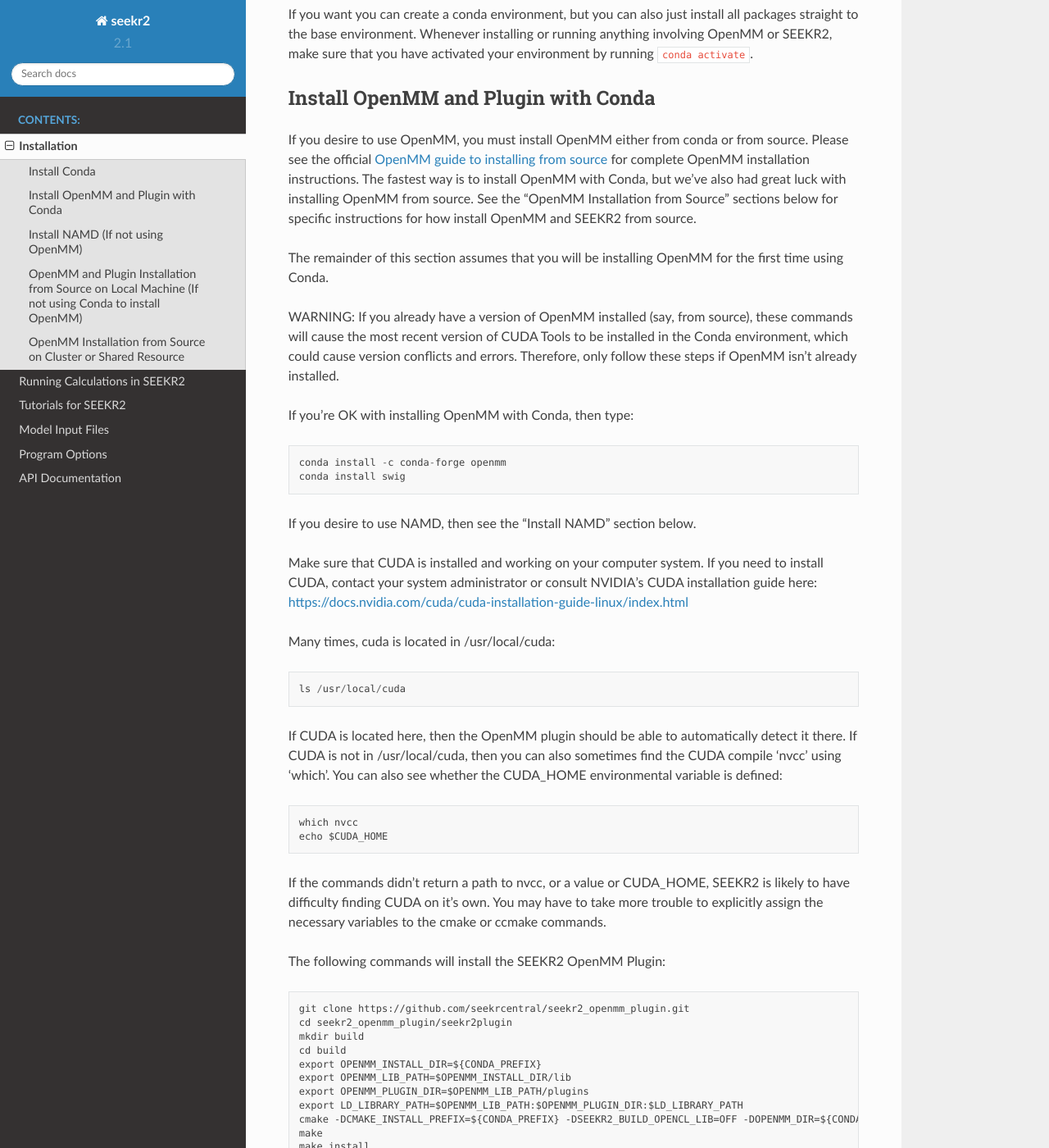
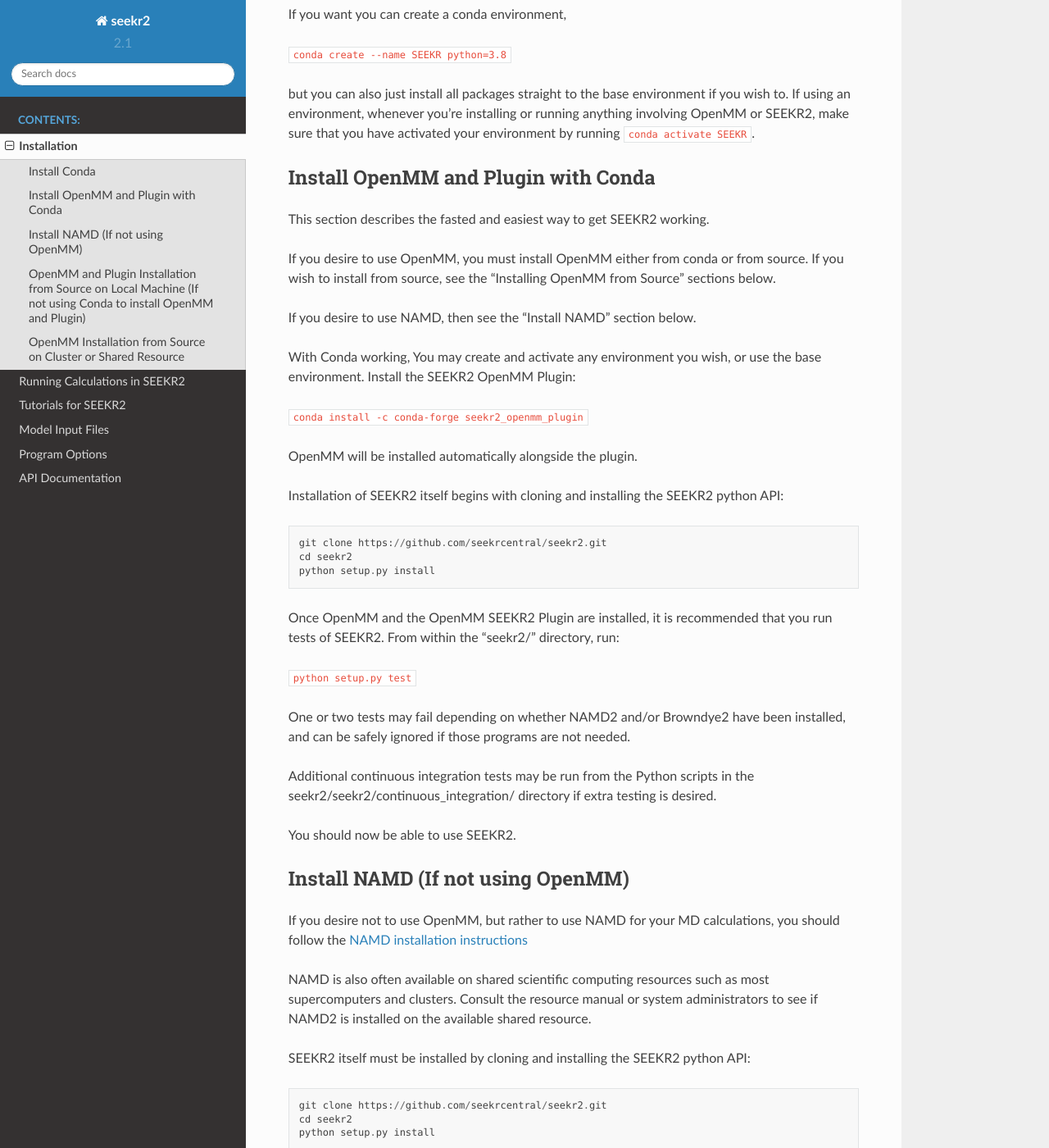
Before and after one commit to seekrcentral/seekr2, a Sphinx documentation site: the page built from docs/installation.rst, in a window 1280 px wide and 1400 px high, scrolled down 968 px. Shown: the whole window at 82% size. Built offline with Sphinx 7.4.7 and the Read the Docs theme 2.0.0, drawn with Linux system fonts in a browser that asks for light colours; some of the changed text lies outside the part shown.

Commit message:
The documentation is updated to allow easier installation since the SEEKR2 OpenMM Plugin was recently added to Conda-forge.

```diff
--- a/docs/installation.rst
+++ b/docs/installation.rst
@@ -7,14 +7,14 @@
 First, you must choose which MD engine you will use: either OpenMM or NAMD.
 Each engine has their own advantages - OpenMM is faster on GPUs and is likely
 to give slightly more accurate results in SEEKR2. NAMD is optimized for
-distributed computing systems, such as supercomputers or cluster which use
+distributed computing systems, such as supercomputers or clusters which use
 large numbers of CPU cores. If you are uncertain which to choose, OpenMM is
 a good default choice.
 
 Install Conda
 -------------
 
-It is recommended, though not mandatory, that you install Conda along with
+It is recommended, though not mandatory, that you install Conda to use with
 SEEKR2. Without Conda, all dependencies will need to be installed by hand.
 
 If you do not already have Conda, it can be easily installed by completing the
@@ -38,40 +38,90 @@
 
 ``conda install python=3.8``
 
-If you want you can create a conda environment, but you can also just install
-all packages straight to the base environment. Whenever installing or running
+If you want you can create a conda environment,
+
+``conda create --name SEEKR python=3.8``
+
+but you can also just install all packages straight to the base environment
+if you wish to. If using an environment, whenever you're installing or running
 anything involving OpenMM or SEEKR2, make sure that you have activated your
-environment by running ``conda activate``.
+environment by running ``conda activate SEEKR``.
 
 Install OpenMM and Plugin with Conda
 ------------------------------------
+This section describes the fasted and easiest way to get SEEKR2 working.
+
 If you desire to use OpenMM, you must install OpenMM either from conda or from
-source. Please see the official
-`OpenMM guide to installing from source <http://docs.openmm.org/latest/userguide/library.html#compiling-openmm-from-source-code>`_
-for complete OpenMM installation instructions. The fastest way is to install
-OpenMM with Conda, but we've also had great luck with installing OpenMM from
-source. See the "OpenMM Installation from Source" sections below for specific
-instructions for how install OpenMM and SEEKR2 from source.
-
-The remainder of this section assumes that you will be installing OpenMM for
-the first time using Conda.
-
-WARNING: If you already have a version of OpenMM installed (say, from source),
-these commands will cause the most recent version of CUDA Tools to be
-installed in the Conda environment, which could cause version conflicts and
-errors. Therefore, only follow these steps if OpenMM isn't already installed.
-
-If you're OK with installing OpenMM with Conda, then type::
-
-  conda install -c conda-forge openmm
-  conda install swig
+source. If you wish to install from source, see the "Installing OpenMM from
+Source" sections below.
 
 If you desire to use NAMD, then see the "Install NAMD" section below.
 
-Make sure that CUDA is installed and working on your computer system. If you
-need to install CUDA, contact your system administrator or consult NVIDIA's
-CUDA installation guide here:
+With Conda working, You may create and activate any environment you wish,
+or use the base environment. Install the SEEKR2 OpenMM Plugin:
+
+``conda install -c conda-forge seekr2_openmm_plugin``
+
+OpenMM will be installed automatically alongside the plugin.
+
+Installation of SEEKR2 itself begins with cloning and installing the SEEKR2
+python API::
+
+  git clone https://github.com/seekrcentral/seekr2.git
+  cd seekr2
+  python setup.py install
+
+Once OpenMM and the OpenMM SEEKR2 Plugin are installed, it is recommended that
+you run tests of SEEKR2. From within the "seekr2/" directory, run:
+
+``python setup.py test``
+
+One or two tests may fail depending on whether NAMD2 and/or Browndye2 have been
+installed, and can be safely ignored if those programs are not needed.
+
+Additional continuous integration tests may be run from the Python scripts in
+the seekr2/seekr2/continuous_integration/ directory if extra testing is
+desired.
+
+You should now be able to use SEEKR2.
+
+Install NAMD (If not using OpenMM)
+----------------------------------
+If you desire not to use OpenMM, but rather to use NAMD for your MD
+calculations, you should follow the
+`NAMD installation instructions <https://www.ks.uiuc.edu/Research/namd/2.9/ug/node91.html>`_
+
+NAMD is also often available on shared scientific computing resources such as
+most supercomputers and clusters. Consult the resource manual or system
+administrators to see if NAMD2 is installed on the available shared resource.
+
+SEEKR2 itself must be installed by cloning and installing the SEEKR2
+python API::
+
+  git clone https://github.com/seekrcentral/seekr2.git
+  cd seekr2
+  python setup.py install
+
+OpenMM and Plugin Installation from Source on Local Machine (If not using Conda to install OpenMM and Plugin)
+-------------------------------------------------------------------------------------------------------------
+Compiling OpenMM from source is tricky, but may be desirable if the Conda
+installation doesn't work, or if you wish to optimize OpenMM's performance.
+
+Please see the official
+`OpenMM guide to installing from source <http://docs.openmm.org/latest/userguide/library.html#compiling-openmm-from-source-code>`_
+for complete OpenMM installation instructions.
+
+If you want to use a GPU to accelerate your OpenMM simulations (highly
+recommended) you must ensure that a recent version of CUDA is installed and
+loaded.
+
+If you need to install CUDA, it is highly recommended that you contact your
+system administrator about this, although if you have to install CUDA by
+yourself, you should carefully read and follow all instructions from
+`NVIDIA's CUDA toolkit installation instructions
+<https://developer.nvidia.com/cuda-toolkit>`_ or
 https://docs.nvidia.com/cuda/cuda-installation-guide-linux/index.html
+.
 
 Many times, cuda is located in /usr/local/cuda::
 
@@ -89,66 +139,6 @@
 is likely to have difficulty finding CUDA on it's own. You may have to take
 more trouble to explicitly assign the necessary variables to the cmake or
 ccmake commands.
-
-The following commands will install the SEEKR2 OpenMM Plugin::
-
-  git clone https://github.com/seekrcentral/seekr2_openmm_plugin.git
-  cd seekr2_openmm_plugin/seekr2plugin
-  mkdir build
-  cd build
-  export OPENMM_INSTALL_DIR=${CONDA_PREFIX}
-  export OPENMM_LIB_PATH=$OPENMM_INSTALL_DIR/lib
-  export OPENMM_PLUGIN_DIR=$OPENMM_LIB_PATH/plugins
-  export LD_LIBRARY_PATH=$OPENMM_LIB_PATH:$OPENMM_PLUGIN_DIR:$LD_LIBRARY_PATH
-  cmake -DCMAKE_INSTALL_PREFIX=${CONDA_PREFIX} -DSEEKR2_BUILD_OPENCL_LIB=OFF -DOPENMM_DIR=${CONDA_PREFIX} ..
-  make
-  make install
-  make PythonInstall
-  make test # Optional
-
-Installation of SEEKR2 itself begins with cloning and installing the SEEKR2
-python API::
-
-  git clone https://github.com/seekrcentral/seekr2.git
-  cd seekr2
-  python setup.py install
-
-Once OpenMM and the OpenMM SEEKR2 Plugin is installed, it is recommended that
-you run tests of SEEKR2. Navigate to where the "seekr2" git repository was cloned. From within the
-"seekr2/" directory, run:
-
-``python setup.py test``
-
-Install NAMD (If not using OpenMM)
-----------------------------------
-If you desire not to use OpenMM, but rather to use NAMD for your MD
-calculations, you should follow the
-`NAMD installation instructions <https://www.ks.uiuc.edu/Research/namd/2.9/ug/node91.html>`_
-
-NAMD is also often available on shared scientific computing resources such as
-most supercomputers and clusters. Consult the resource manual or system
-administrators to see if NAMD is installed on the available shared resource.
-
-SEEKR2 itself must be installed by cloning and installing the SEEKR2
-python API::
-
-  git clone https://github.com/seekrcentral/seekr2.git
-  cd seekr2
-  python setup.py install
-
-OpenMM and Plugin Installation from Source on Local Machine (If not using Conda to install OpenMM)
---------------------------------------------------------------------------------------------------
-Compiling OpenMM from source is tricky, but necessary if a version of CUDA
-already exists on your machine, if the Conda installation doesn't work, or if
-you wish to optimize OpenMM's performance.
-
-If you want to use a GPU to accelerate your OpenMM simulations (highly
-recommended) you must ensure that a recent version of CUDA is installed and
-loaded. It is highly recommended that you contact your system administrator
-about this, although if you have to install CUDA by yourself, you should
-carefully read and follow all instructions from
-`NVIDIA's CUDA toolkit installation instructions
-<https://developer.nvidia.com/cuda-toolkit>`_.
 
 In order to use CUDA, you may also need to define the following environmental
 variable by placing it in your .bashrc file:
@@ -180,7 +170,7 @@
 
 ``conda install -c conda-forge doxygen``
 
-Install Cython:
+Upgrade Cython:
 
 ``pip install --upgrade cython``
 
@@ -279,6 +269,10 @@
 OpenMM Installation from Source on Cluster or Shared Resource
 -------------------------------------------------------------
 
+A simple Conda installation on a Cluster or Supercomputer would probably
+work just fine, but if you wish to install from source, this section provides
+some helpful information to that end.
+
 Installation of OpenMM on a shared resource is almost identical to the
 local installation of OpenMM as detailed in the previous section. However, the
 shared resource is likely to have a number of specific features that will have
```
Also changed, not shown: other parts of docs/installation.rst (+1 -1 lines), README.md (+7 -50 lines), docs/program_options_run.rst (+3 -28 lines).
